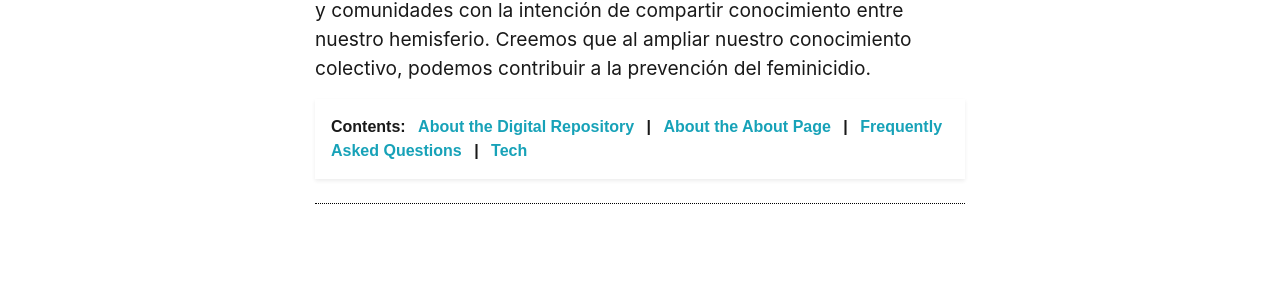
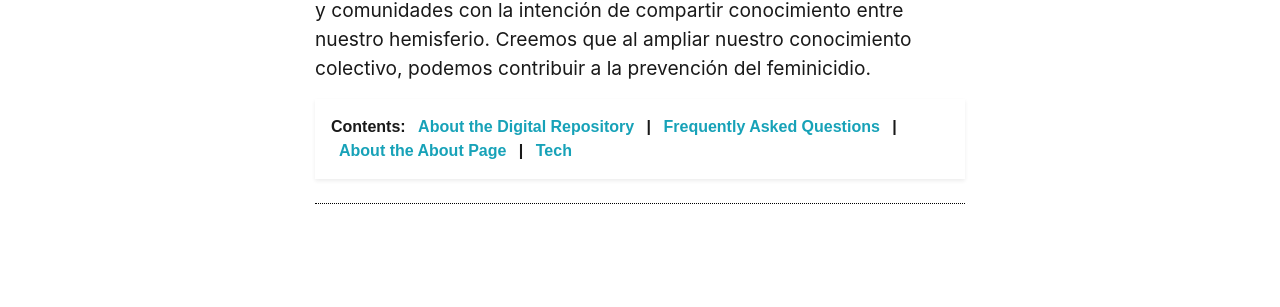
Before and after one commit to riaf-red/riaf-red.github.io, a Jekyll site: the page built from pages/about.md, in a window 1280 px wide. Shown: the part 721-1028 px from the top of the page. Built offline with Jekyll 4.4.1, drawn with Linux system fonts in a browser that asks for light colours; nearby versions of some CDN libraries; some web fonts are replaced.

Commit message:
Update about.md

```diff
--- a/pages/about.md
+++ b/pages/about.md
@@ -18,7 +18,7 @@ The Red Interamericana Anti Femicida (RIAF) is a multilingual / interdisciplinar
 La Red Interamericana Anti Femicida (RIAF) es una comunidad multilingüe / interdisciplinaria para el diálogo académico y activista sobre el feminicidio / femicidio en las Américas. El objetivo de este grupo es trabajar de manera colaborativa para facilitar y compartir el conocimiento experto y las experiencias vividas de diversos contextos y comunidades con la intención de compartir conocimiento entre nuestro hemisferio. Creemos que al ampliar nuestro conocimiento colectivo, podemos contribuir a la prevención del feminicidio.
 
 
-{% include feature/nav-menu.html sections="About the Digital Repository;About the About Page;Frequently Asked Questions" %}
+{% include feature/nav-menu.html sections="About the Digital Repository;Frequently Asked Questions;About the About Page;" %}
 
 ## About the Digital Repository
 
```
